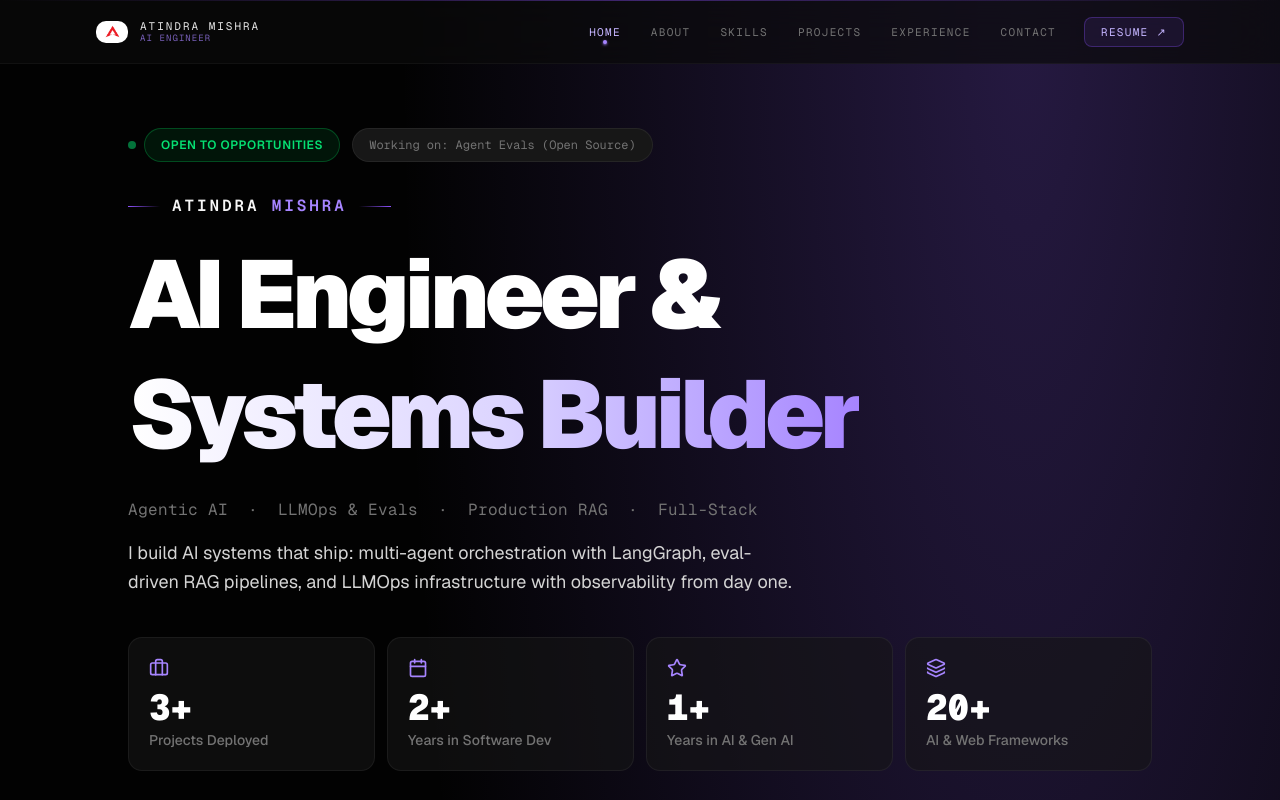
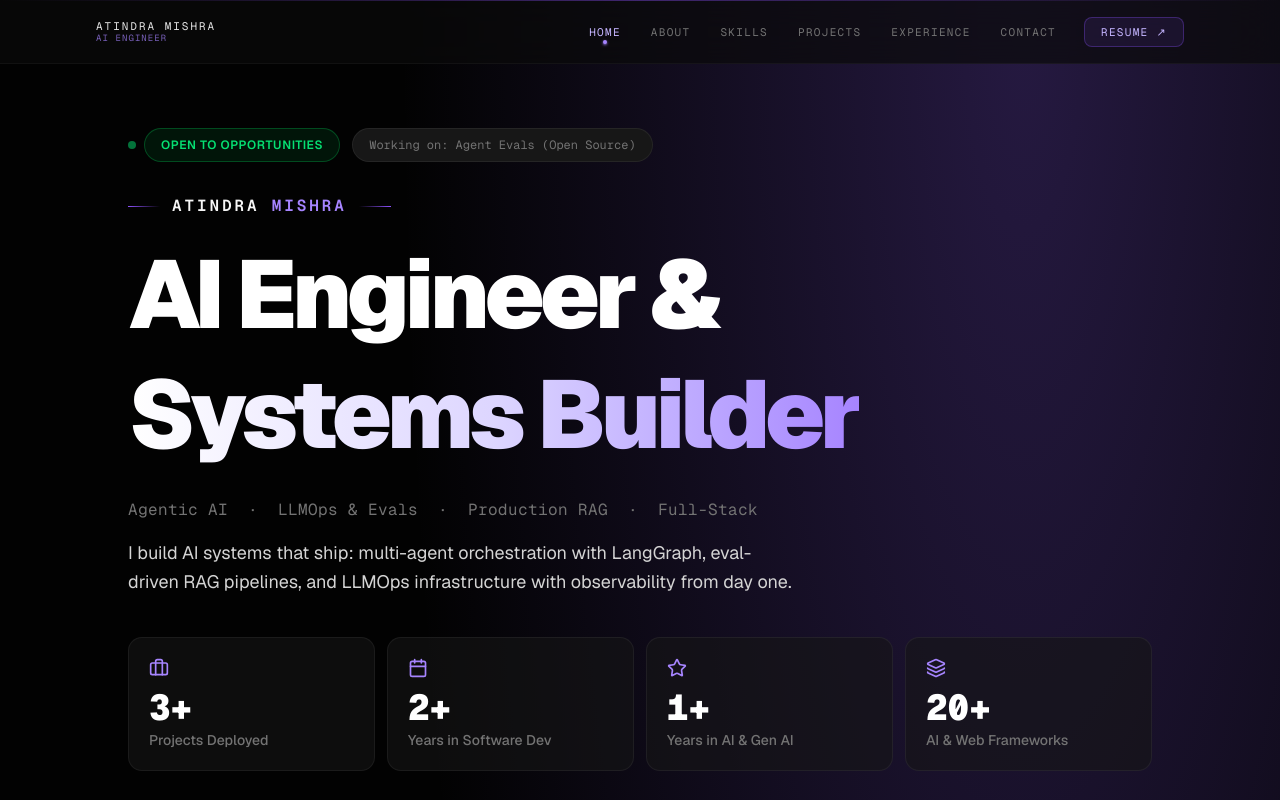
Before and after one commit to Atindra11Mishra/portfolio, a Next.js app: page / in a window 1280 px wide. Shown: the top 800 px of the page. Built offline with nearby package versions, Linux system fonts and the light colour scheme.

Commit message:
removed logo

```diff
--- a/components/Navbar.tsx
+++ b/components/Navbar.tsx
@@ -47,13 +47,7 @@ export default function Navbar() {
 
           {/* Logo */}
           <a href="#home" className="flex items-center gap-3 group flex-shrink-0">
-            <Image
-              src="/logo.png"
-              alt="Atindra Mishra"
-              width={32}
-              height={32}
-              className="rounded-lg group-hover:opacity-90 transition-opacity duration-200"
-            />
+
             <div className="hidden sm:block">
               <p className="text-[11px] font-mono tracking-[0.18em] uppercase text-neutral-200 group-hover:text-white transition-colors leading-none">
                 Atindra Mishra
```
